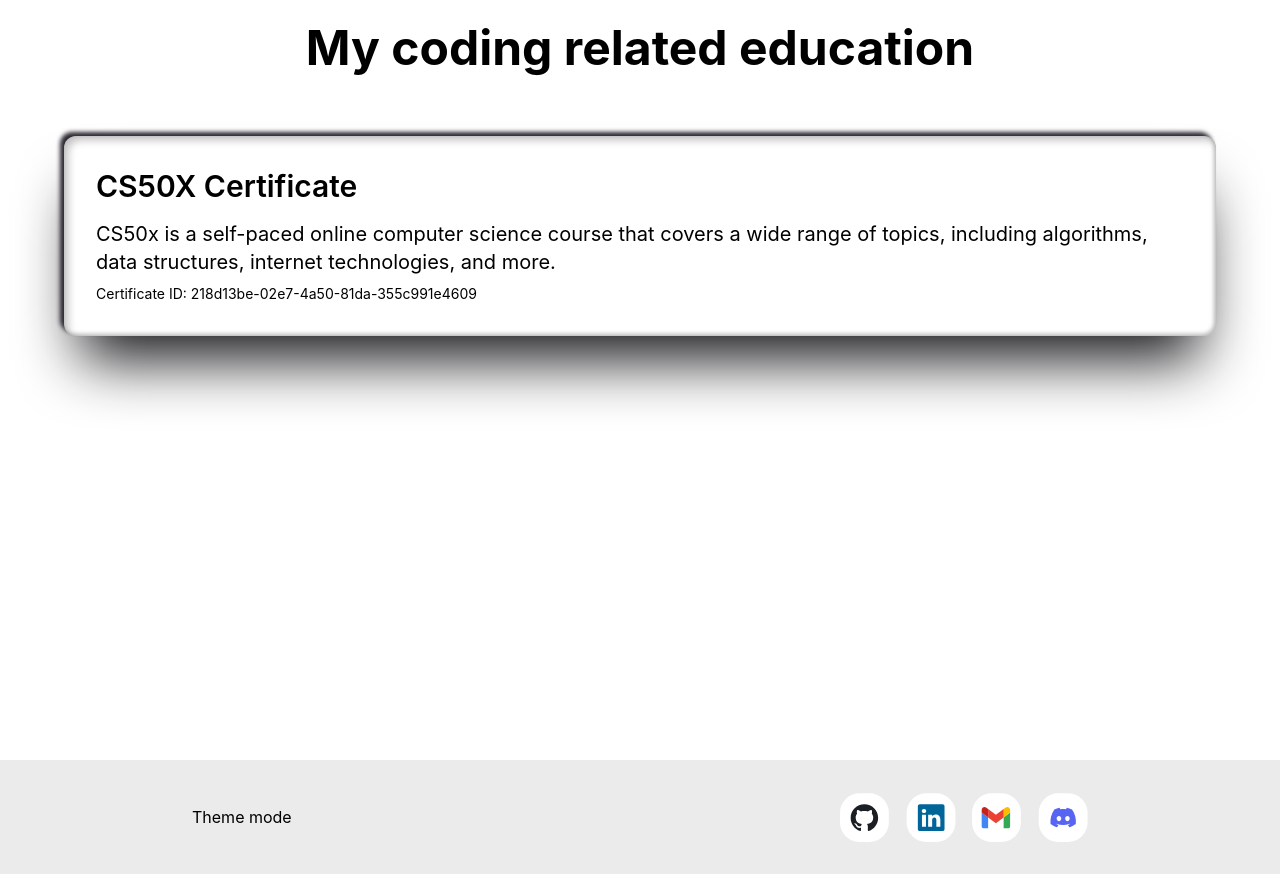
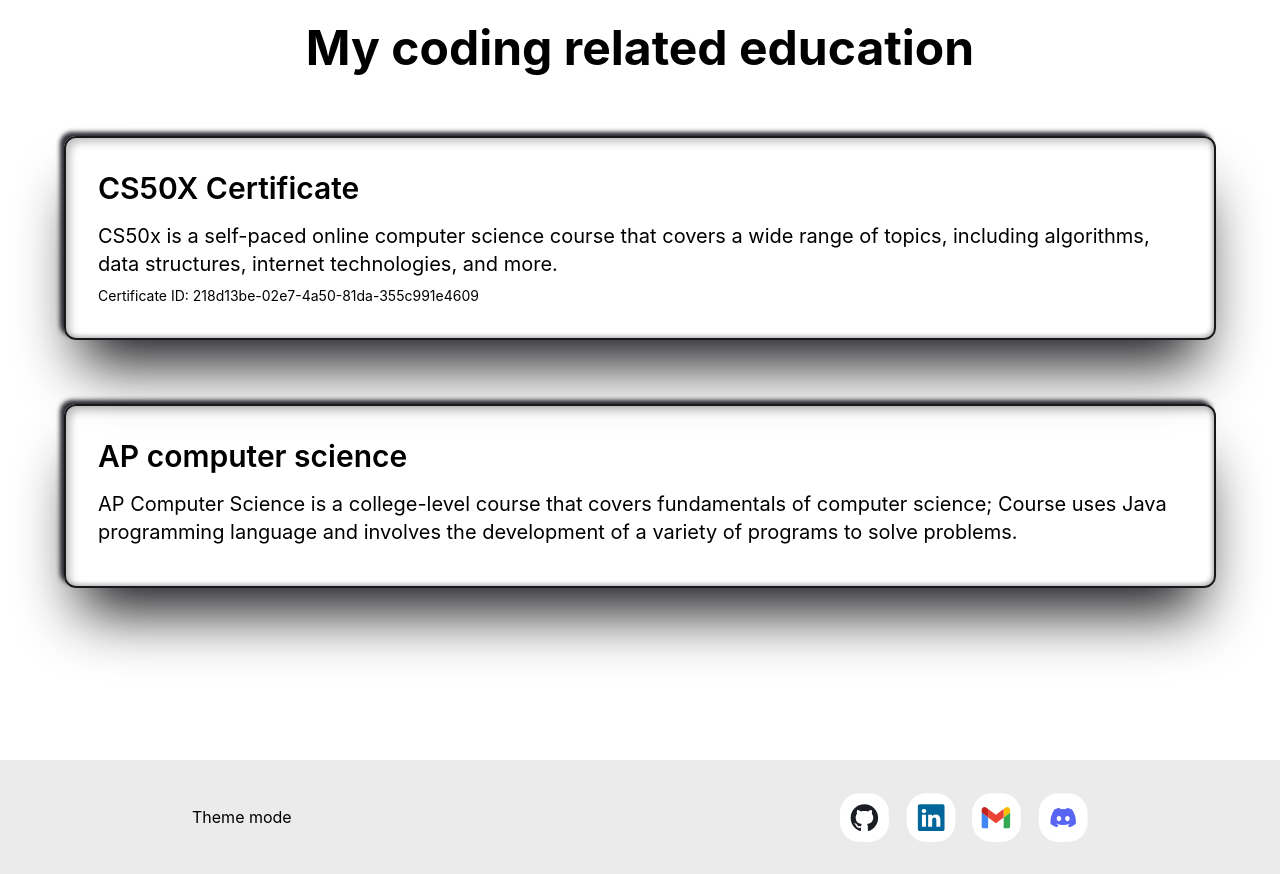
Before and after one commit to laycookie/Portfolio, a Next.js app: page / in a window 1280 px wide. Shown: the part 2440-3314 px from the top of the page. Built offline with nearby package versions, Linux system fonts and the light colour scheme.

Commit message:
added neumorphic_card
Added a simple component

```diff
--- /dev/null
+++ b/src/app/EduCard.module.css
@@ -0,0 +1,6 @@
+.neumorphic_card {
+  @apply rounded-xl border-2 border-dark-tertiary p-8 mb-16;
+  box-shadow: -4px -4px 4px #2d2a32, 0px 40px 60px -17px #141316,
+    inset -2px -2px 4px rgba(0, 0, 0, 0.25),
+    inset 4px 4px 8px rgba(0, 0, 0, 0.25);
+}
--- /dev/null
+++ b/src/app/EduCard.tsx
@@ -0,0 +1,32 @@
+import Link from "next/link";
+import React from "react";
+import styles from "./EduCard.module.css";
+
+type Props = {
+  title: string;
+  description: string;
+  certID?: string;
+  link?: string;
+};
+
+export default function EduCard({ title, description, certID, link }: Props) {
+  if (link === undefined) {
+    return (
+      <div className={styles.neumorphic_card}>
+        <h4 className="mb-4 text-3xl font-semibold">{title}</h4>
+        <h5 className="mb-2 text-xl">{description}</h5>
+        <p className="text-sm">{certID}</p>
+      </div>
+    );
+  } else {
+    return (
+      <Link href={link}>
+        <div className={styles.neumorphic_card}>
+          <h4 className="mb-4 text-3xl font-semibold">{title}</h4>
+          <h5 className="mb-2 text-xl">{description}</h5>
+          <p className="text-sm">{certID}</p>
+        </div>
+      </Link>
+    );
+  }
+}
--- a/src/app/contact/page.tsx
+++ b/src/app/contact/page.tsx
@@ -24,7 +24,7 @@
           className="text-lg sm:text-xl md:text-2xl
         mt-4 sm:mt-8 md:mt-10"
         >
-          <h2>Email: Dennis@Lonoshchuk.com</h2>
+          <h2>Email: dennis@lonoshchuk.com</h2>
           <h2>Phone: +1(747)273-9768</h2>
           <h2>Discord: LAYTORT#0325</h2>
         </div>
--- a/src/app/page.tsx
+++ b/src/app/page.tsx
@@ -3,6 +3,7 @@
 import Footer from "@/components/Footer";
 import SideNav from "@/components/SideNav";
 import SkillGrid from "./SkillGrid";
+import EduCard from "./EduCard";
 import WriteInTxt from "@/components/WriteInTxt";
 import Link from "next/link";
 
@@ -52,25 +53,18 @@
               <h3 className="text-5xl text-center mb-16 font-bold">
                 My coding related education
               </h3>
-              <div
-                className="rounded-xl p-8"
-                style={{
-                  boxShadow:
-                    "-4px -4px 4px #2D2A32, 0px 40px 60px -17px #141316, inset -2px -2px 4px rgba(0, 0, 0, 0.25), inset 4px 4px 8px rgba(0, 0, 0, 0.25)",
-                }}
-              >
-                <h4 className="mb-4 text-3xl font-semibold">
-                  CS50X Certificate
-                </h4>
-                <h5 className="mb-2 text-xl">
-                  CS50x is a self-paced online computer science course that
+              <EduCard
+                title="CS50X Certificate"
+                description="CS50x is a self-paced online computer science course that
                   covers a wide range of topics, including algorithms, data
-                  structures, internet technologies, and more.
-                </h5>
-                <p className="text-sm">
-                  Certificate ID: 218d13be-02e7-4a50-81da-355c991e4609
-                </p>
-              </div>
+                  structures, internet technologies, and more."
+                certID="Certificate ID: 218d13be-02e7-4a50-81da-355c991e4609"
+                link="https://certificates.cs50.io/218d13be-02e7-4a50-81da-355c991e4609.pdf?size=letter"
+              />
+              <EduCard
+                title="AP computer science"
+                description="AP Computer Science is a college-level course that covers fundamentals of computer science; Course uses Java programming language and involves the development of a variety of programs to solve problems."
+              />
             </div>
           </section>
         </main>
```
